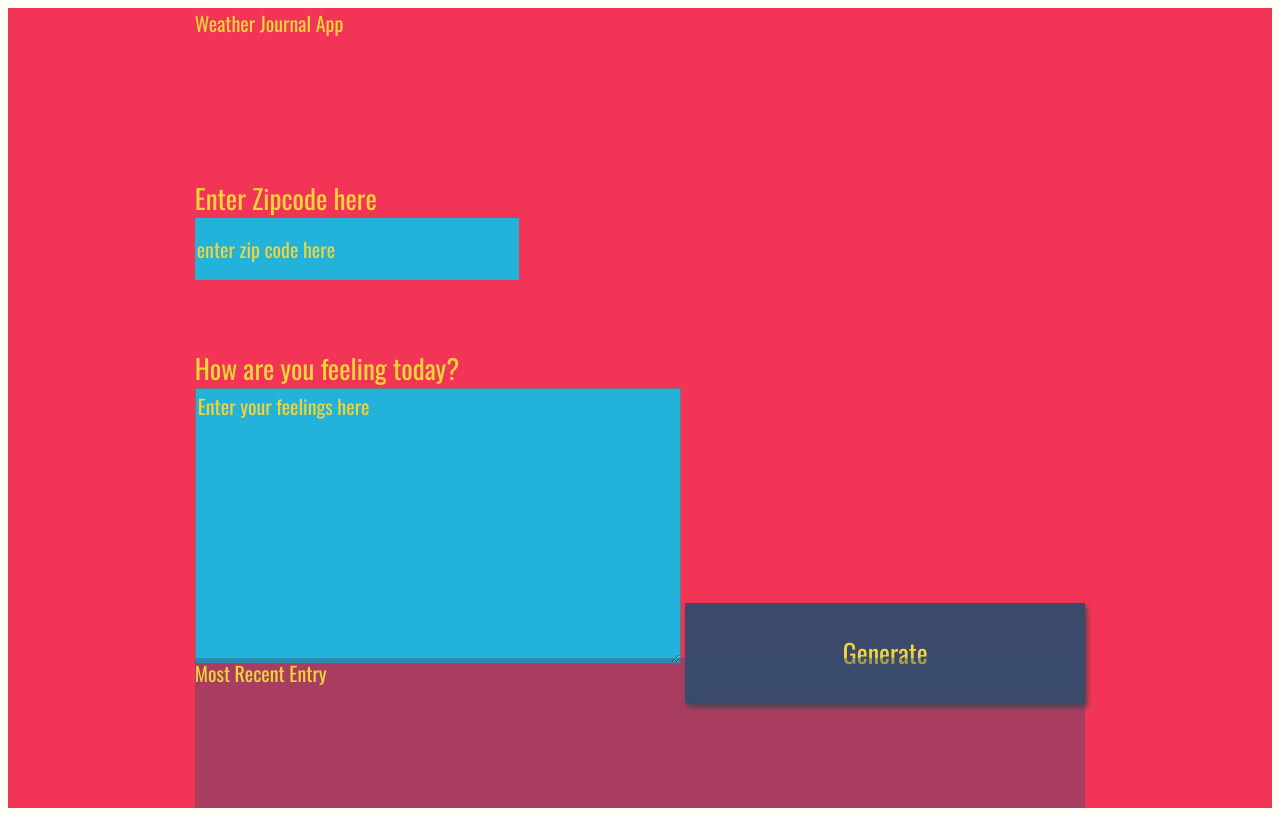
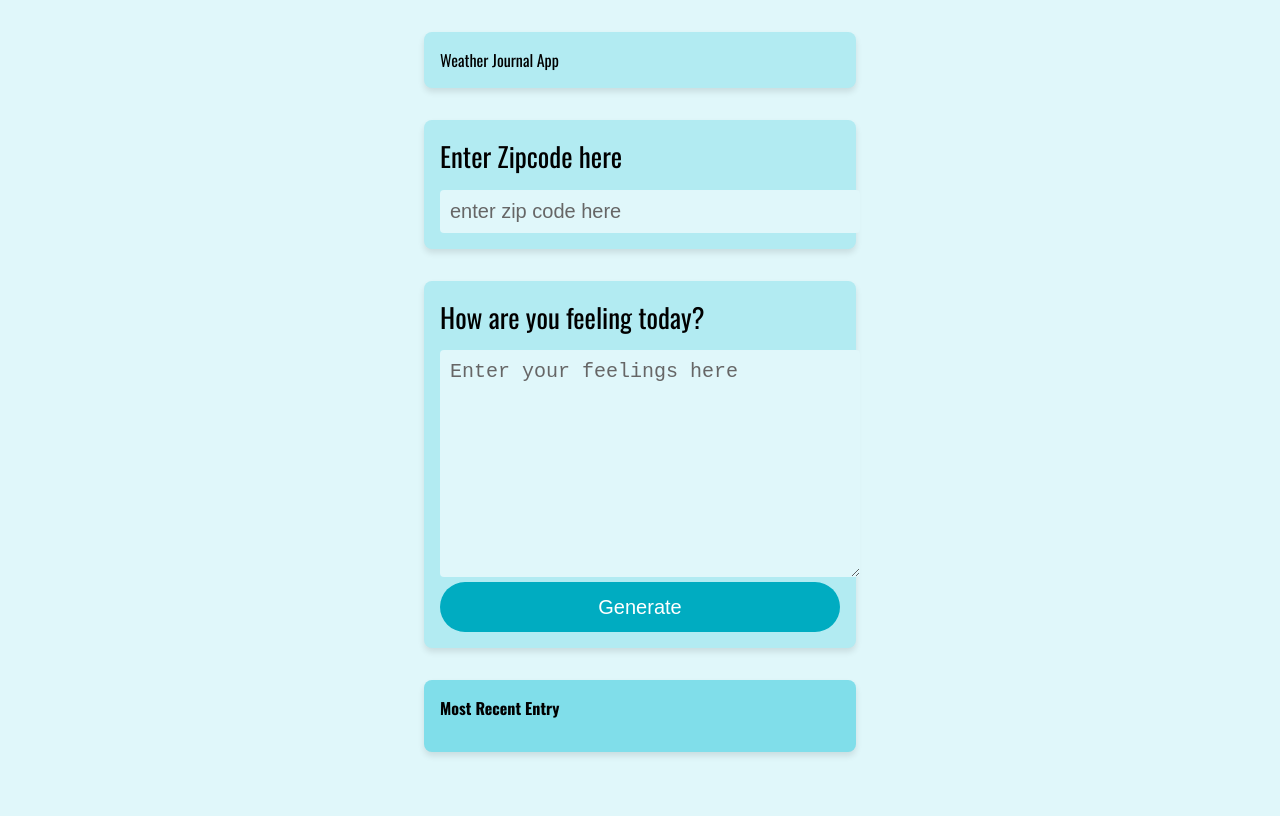
Before and after one commit to ehernandezvilla/WeatherJournal, a website: page website/index.html in a window 1280 px wide. Drawn offline with nearby package versions, Linux system fonts and the light colour scheme; a web font is replaced by a local one.

Commit message:
new files

```diff
--- a/website/style.css
+++ b/website/style.css
@@ -1,111 +1,80 @@
-body{
-    background: #fffff8;
-    font-family: -apple-system, BlinkMacSystemFont, sans-serif;
+body {
+    background: #E0F7FA;
+    font-family: 'Oswald', sans-serif;
+    margin: 0;
+    padding: 0;
 }
 
-#app{
-    display: grid;
-    grid-auto-rows: minmax(150px, auto);
-    /* grid-template-columns:  */
-    height:100vh;
-    background: #f23557;
-    color: #f0d43a;
-    justify-content: center;
-    grid-gap: 1em;
-    font-size: 20px;
-    font-family: 'Oswald', sans-serif;
+#app {
+    display: flex;
+    flex-direction: column;
+    align-items: center;
+    padding: 2em;
+    gap: 2em;
 }
 
-.holder{
-
+.holder {
+    background: #B2EBF2;
+    padding: 1em;
+    border-radius: 8px;
+    width: 100%;
+    max-width: 400px;
+    box-shadow: 0 4px 6px rgba(0, 0, 0, 0.1);
 }
 
-.entry{
-    background: rgba(59, 74, 107, .4);
+.entry {
+    background: #80DEEA;
 }
 
-#entryHolder{
-
+.title {
+    font-weight: bold;
+    margin-bottom: 1em;
 }
 
-#date{
-
+label {
+    display: block;
+    font-size: 27px;
+    margin-bottom: 0.5em;
 }
 
-#temp{
-
+input,
+textarea {
+    width: 100%;
+    padding: 0.5em;
+    border: none;
+    border-radius: 4px;
+    background: #E0F7FA;
+    color: #333;
+    font-size: 20px;
 }
 
-#content{
-
+button {
+    width: 100%;
+    height: 50px;
+    background: #00ACC1;
+    color: #fff;
+    font-size: 20px;
+    border: none;
+    border-radius: 25px;
+    cursor: pointer;
+    transition: background 0.3s;
 }
 
-.headline {
-
-}
-.title{
-
+button:hover {
+    background: #00838F;
 }
 
-/*  Basic Styling To Override Default For Basic HTML Elements */
-label{
-    display:block;
-    font-size: 27px;
+textarea {
+    resize: vertical;
 }
 
-input{
-    display:block;
-    height: 60px;
-    width: 320px;
-    background:#22b2da;
-    color: #f0d43a;
-    font-size: 20px;
-    font-family: 'Oswald', sans-serif;
-    border: none;
+::placeholder {
+    color: #666;
 }
 
-button{
-    width: 400px;
-    height: 100px;
-    background: #3b4a6b;
-    color: #f0d43a;
-    font-size: 26px;
-    font-family: 'Oswald', sans-serif;
-    border: none;
-    box-shadow: 2px 4px 5px #444;
-}
-h1{
-    font-size: 36px;
-}
-
-textarea{
-    background:#22b2da;
-    color: #f0d43a;
-    font-size: 20px;
-    font-family: 'Oswald', sans-serif;
-}
-/* Reset style for HTML element on active to have no border*/
 input:focus,
 select:focus,
 textarea:focus,
 button:focus {
     outline: none;
 }
-/* Style for Placeholder Text*/
-::placeholder { /* Firefox, Chrome, Opera */
-    color: #f0d43a;
-    font-family: 'Oswald', sans-serif;
-
-}
-
-:-ms-input-placeholder { /* Internet Explorer 10-11 */
-    color: #f0d43a;
-    font-family: 'Oswald', sans-serif;
-
-}
-
-::-ms-input-placeholder { /* Microsoft Edge */
-    color: #f0d43a;
-    font-family: 'Oswald', sans-serif;
-
-}
```
Also changed, not shown: website/index.html (indentation only).
